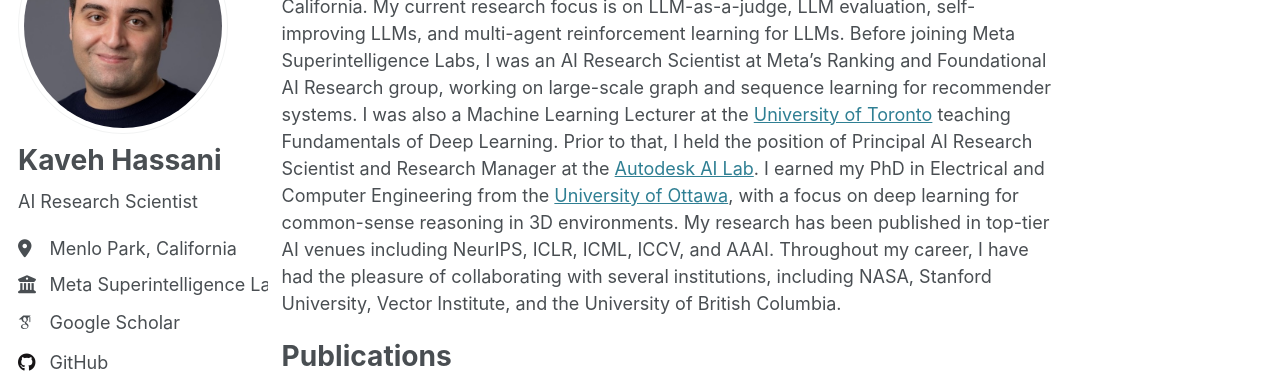
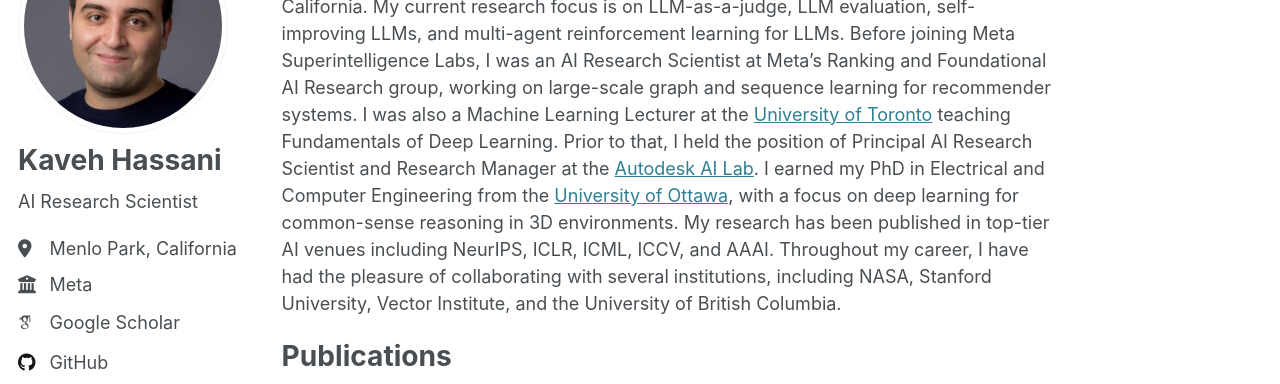
Before and after one commit to kavehhassani/kavehhassani.github.io, a Jekyll site: the page built from _pages/about.md, in a window 1280 px wide. Shown: the part 181-565 px from the top of the page. Built offline with Jekyll 4.4.1, drawn with Linux system fonts in a browser that asks for light colours; some web fonts are replaced.

Commit message:
Update _config.yml

```diff
--- a/_config.yml
+++ b/_config.yml
@@ -27,7 +27,7 @@ author:
   pronouns         : # example: "she/her"
   bio              : "AI Research Scientist"
   location         : "Menlo Park, California"
-  employer         : "Meta Superintelligence Labs"
+  employer         : "Meta"
   uri              : # URL
   email            :
 
```
